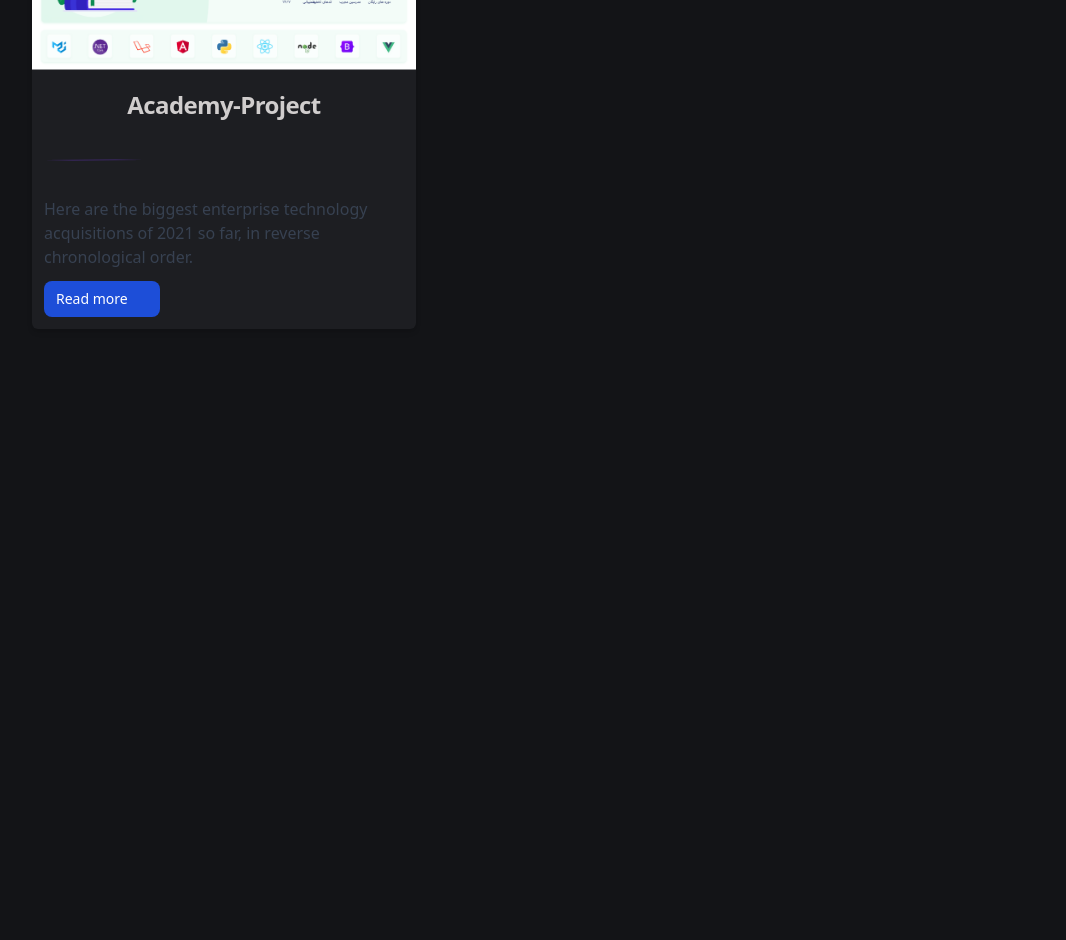
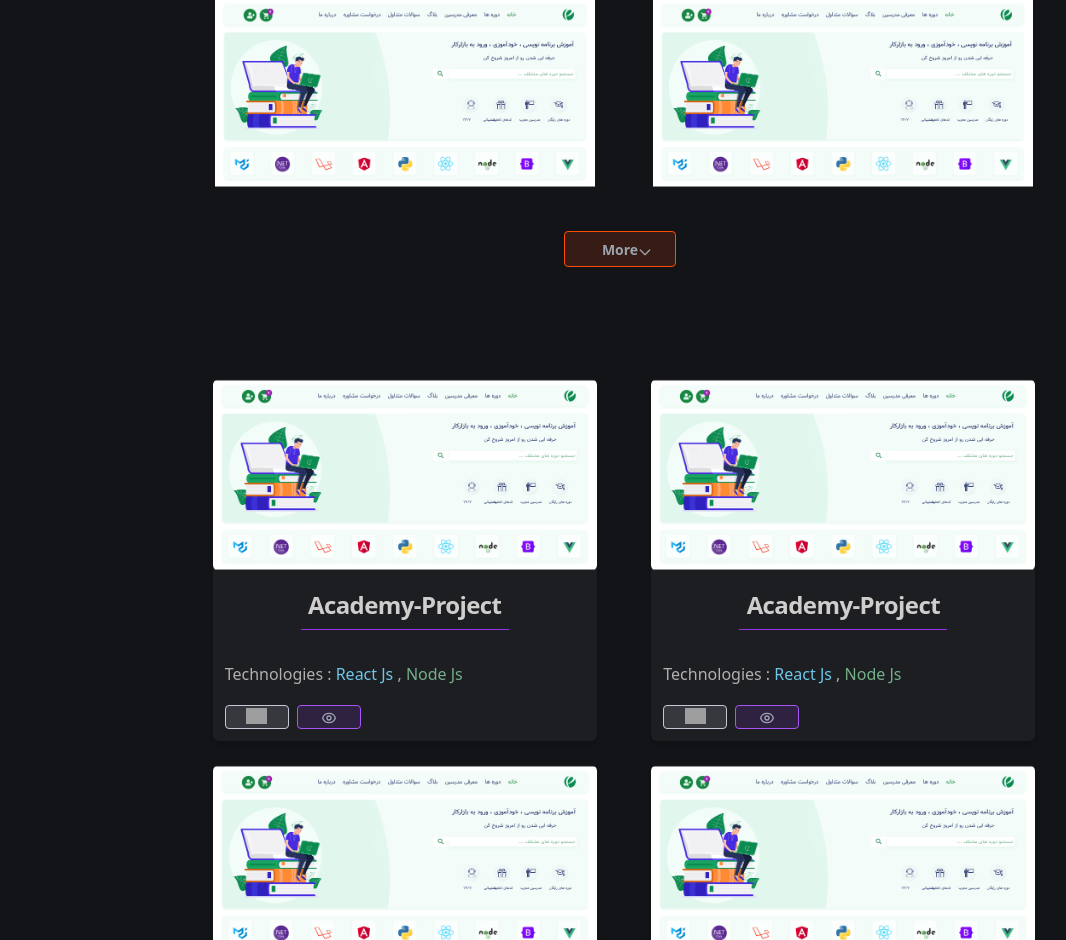
Before and after one commit to masoodhesami/Personal-site, a Next.js app: page / in a window 1280 px wide. Shown: the part 1860-2800 px from the top of the page, without its empty margins (16-1082 px from the left). Before the commit the page ends 2237 px from the top, so only its background shows below. Built offline with nearby package versions, Linux system fonts and the light colour scheme; grey boxes are pictures that could not be loaded.

Commit message:
projects section added

```diff
--- a/components/designs/designTemplates.tsx
+++ b/components/designs/designTemplates.tsx
@@ -3,16 +3,16 @@ import styles from "./designs.module.css"
 import Image from 'next/image'
 import { ChevronDownIcon } from '@heroicons/react/outline'
 
-const allDesigns = ['landing-design.svg','personal-design.svg','shoes-design.svg','rightel-design.svg']
+const allDesigns = ['landing-design.svg','landing-design.svg','landing-design.svg','landing-design.svg']
 const DesignTemplates = () => {
     return (
         <>
             <div className={styles.designTemplatesGrid}>
-                {/*{allDesigns.map(design =>*/}
-                {/*    <div key={design}>*/}
-                {/*        <Image className={styles.designImages} width={380} height={200}  src={`/${design}`} alt="designs"/>*/}
-                {/*    </div>*/}
-                {/*)}*/}
+                {allDesigns.map(design =>
+                    <div key={design}>
+                        <Image className={styles.designImages} width={380} height={200}  src={`/${design}`} alt="designs"/>
+                    </div>
+                )}
             </div>
             <div className={styles.divFlexCenter}>
                 <button className={styles.moreBtn}>
--- /dev/null
+++ b/components/main/linkBtns/demoBtn.tsx
@@ -0,0 +1,14 @@
+import React from 'react';
+import styles from "./linkBtns.module.css";
+import {EyeIcon} from '@heroicons/react/outline'
+
+const DemoBtn = () => {
+    return (
+        <button
+            className={styles.demoBtnStyle}>
+            <EyeIcon className={styles.demoIcon}/>
+        </button>
+    );
+};
+
+export default DemoBtn;
--- /dev/null
+++ b/components/main/linkBtns/githubBtn.tsx
@@ -0,0 +1,14 @@
+import React from 'react';
+import styles from "./linkBtns.module.css";
+import github from "../../../public/github.svg";
+
+const GithubBtn = () => {
+    return (
+        <button
+            className={styles.githubBtnStyle}>
+            <img className={styles.githubIcon} src={github} alt="github"/>
+        </button>
+    );
+};
+
+export default GithubBtn;
--- /dev/null
+++ b/components/main/linkBtns/gitlabBtn.tsx
@@ -0,0 +1,14 @@
+import React from 'react';
+import styles from "./linkBtns.module.css";
+import gitlab from "../../../public/gitlab.svg";
+
+const GitlabBtn = () => {
+    return (
+        <button
+            className={styles.gitlabBtnStyle}>
+            <img className={styles.gitlabIcon} src={gitlab} alt="github"/>
+        </button>
+    );
+};
+
+export default GitlabBtn;
--- a/components/main/linkBtns/linkBtns.module.css
+++ b/components/main/linkBtns/linkBtns.module.css
@@ -31,3 +31,11 @@
 .linkinIcon {
     @apply mx-auto -top-1.5 relative h-4
 }
+.demoIcon{
+    @apply mx-auto -top-1 relative h-4
+}
+.demoBtnStyle{
+    @apply h-6 w-16 px-5 text-sm bg-transparent hover:bg-purple-600/[.17] text-gray-400
+    bg-purple-600/[.15] font-semibold hover:text-white py-2 px-4 border border-purple-500
+    rounded mr-2
+}
--- a/components/main/linkBtns/linkBtns.tsx
+++ b/components/main/linkBtns/linkBtns.tsx
@@ -1,26 +1,17 @@
 import React from 'react';
 import styles from "./linkBtns.module.css"
-import github from "../../../public/github.svg"
-import gitlab from "../../../public/gitlab.svg"
-import linkedin from "../../../public/LinkedIn_logo_initials.svg"
+import GithubBtn from "./githubBtn";
+import GitlabBtn from "./gitlabBtn";
+import LinkedinBtn from "./linkedinBtn";
 
 
 const LinkBtns = () => {
     return (
         <>
             <div className={styles.btnsDiv} id={'about'}>
-                <button
-                    className={styles.githubBtnStyle}>
-                    <img className={styles.githubIcon} src={github} alt="github"/>
-                </button>
-                <button
-                    className={styles.gitlabBtnStyle}>
-                    <img className={styles.gitlabIcon} src={gitlab} alt="github"/>
-                </button>
-                <button
-                    className={styles.linkinBtnStyle}>
-                    <img className={styles.linkinIcon} src={linkedin} alt="github"/>
-                </button>
+                <GithubBtn/>
+                <GitlabBtn/>
+                <LinkedinBtn/>
             </div>
         </>
     );
--- /dev/null
+++ b/components/main/linkBtns/linkedinBtn.tsx
@@ -0,0 +1,14 @@
+import React from 'react';
+import styles from "./linkBtns.module.css";
+import linkedin from "../../../public/LinkedIn_logo_initials.svg";
+
+const LinkedinBtn = () => {
+    return (
+        <button
+            className={styles.linkinBtnStyle}>
+            <img className={styles.linkinIcon} src={linkedin} alt="github"/>
+        </button>
+    );
+};
+
+export default LinkedinBtn;
--- /dev/null
+++ b/components/projects/project-card/card.module.css
@@ -0,0 +1,26 @@
+.cardStyle{
+  @apply  max-w-sm bg-cardBackground rounded-md shadow-md
+}
+.cardImageStyle{
+    @apply rounded-md
+}
+.cardTitleStyle{
+    @apply mb-2 text-center text-2xl font-bold tracking-tight text-cardTitle
+}
+.cardBorderStyle{
+    @apply border-t border-purple-600 w-52 mx-auto mt-2
+}
+
+.cardPurpleLine{
+    @apply mx-auto relative -top-16
+}
+.techStyle{
+    @apply mb-4 font-normal text-cardTitle/[.83] mt-8
+}
+.AtomGreen {
+    @apply text-atomGreen
+}
+
+.AtomBlue {
+    @apply text-atomBlue
+}
--- a/components/projects/project-card/card.tsx
+++ b/components/projects/project-card/card.tsx
@@ -1,29 +1,30 @@
 import React from 'react';
 import Image from "next/image";
 import image from "../../../public/landing-design.svg"
-import cardLine from "../../../public/cardLine.svg"
+import styles from "./card.module.css"
+import GithubBtn from "../../main/linkBtns/githubBtn";
+import DemoBtn from "../../main/linkBtns/demoBtn";
 const Card = () => {
     return (
         <>
             <div
-                className="max-w-sm bg-cardBackground rounded-md shadow-md dark:bg-gray-800 ml-12 mb-12">
+                className={styles.cardStyle}>
                 <a href="#">
-                    <Image className="rounded-t-md" width={400} height={200} src={image} alt="alt"/>
+                    <Image className={styles.cardImageStyle} width={400} height={200} src={image} alt="alt"/>
                 </a>
                 <div className="p-3">
                     <a href="#">
-                        <h5 className="mb-2 text-center text-2xl font-bold tracking-tight text-cardTitle">Academy-Project</h5>
+                        <h5 className={styles.cardTitleStyle}>Academy-Project</h5>
+                        <div className={styles.cardBorderStyle}>
+                        </div>
                     </a>
-                    <Image width={100} height={62} src={cardLine} alt="alt"/>
-                    <p className="mb-3 font-normal text-gray-700 dark:text-gray-400">Here are the biggest enterprise
-                        technology acquisitions of 2021 so far, in reverse chronological order.</p>
-                    <a href="#"
-                       className="inline-flex items-center py-2 px-3 text-sm font-medium text-center text-white bg-blue-700 rounded-lg hover:bg-blue-800 focus:ring-4 focus:ring-blue-300 dark:bg-blue-600 dark:hover:bg-blue-700 dark:focus:ring-blue-800">
-                        Read more
-                        <svg className="ml-2 -mr-1 w-4 h-4" fill="currentColor" viewBox="0 0 20 20"
-                             xmlns="http://www.w3.org/2000/svg">
-                        </svg>
-                    </a>
+                    <p className={styles.techStyle}>
+                        Technologies : <span className={styles.AtomBlue}>React Js</span>  , <span className={styles.AtomGreen}>Node Js</span>
+                    </p>
+                    <div className={"mt-3"}>
+                        <GithubBtn/>
+                        <DemoBtn/>
+                    </div>
                 </div>
             </div>
         </>
--- /dev/null
+++ b/components/projects/projects.module.css
@@ -0,0 +1,3 @@
+.projectsGrid{
+    @apply grid lg:grid-cols-2 lg:w-2/3 mt-16 gap-6 justify-items-center mx-auto sm:grid-cols-1 mb-8
+}
--- /dev/null
+++ b/components/projects/projects.tsx
@@ -0,0 +1,16 @@
+import React from 'react';
+import styles from "./projects.module.css"
+import Card from "./project-card/card";
+
+const Projects = () => {
+    return (
+        <div className={styles.projectsGrid}>
+            <Card/>
+            <Card/>
+            <Card/>
+            <Card/>
+        </div>
+    );
+};
+
+export default Projects;
--- a/pages/index.tsx
+++ b/pages/index.tsx
@@ -3,7 +3,7 @@ import Header from "../components/header/header";
 import Main from "../components/main/main";
 import About from "../components/about/about";
 import Designs from "../components/designs/designs";
-import Card from "../components/projects/project-card/card";
+import Projects from "../components/projects/projects";
 
 const Home: NextPage = () => {
     return (
@@ -12,7 +12,7 @@ const Home: NextPage = () => {
             <Main/>
             <About/>
             <Designs/>
-            <Card/>
+            <Projects/>
         </>
     )
 }
```
